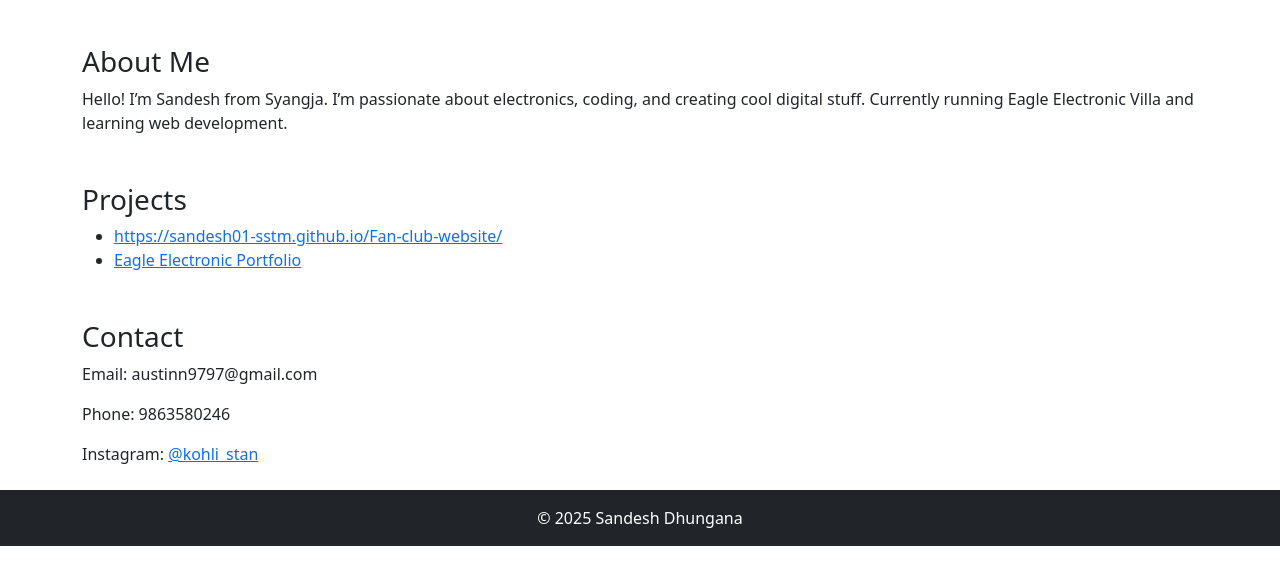
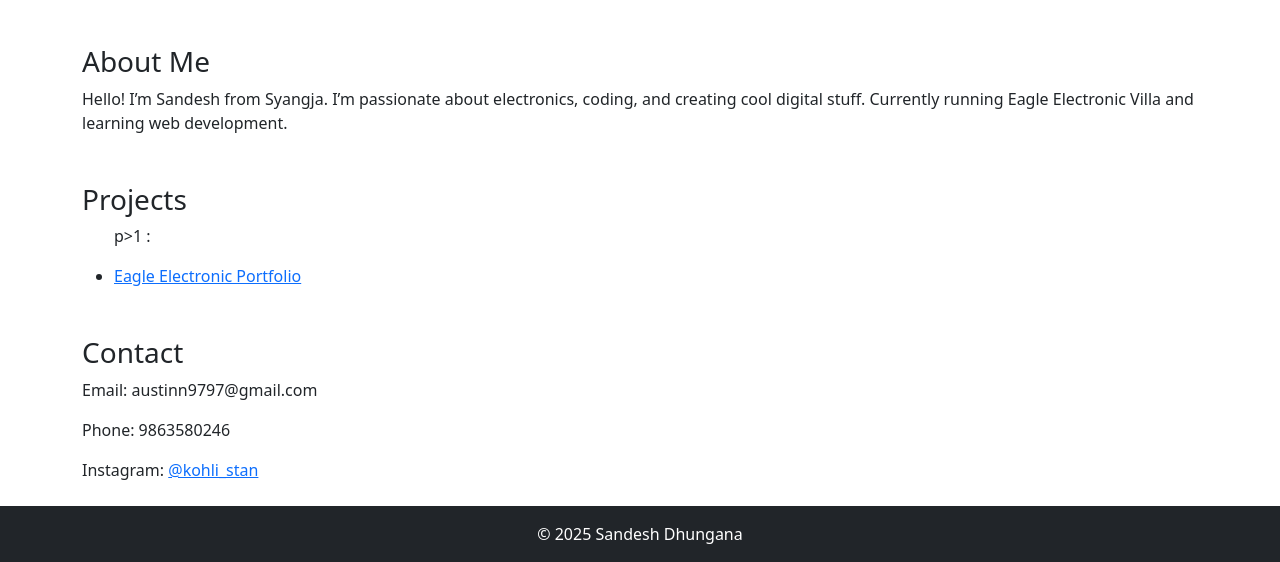
Before and after one commit to sandesh01-sstm/My-Portfolio-, a plain HTML site: page index.html in a window 1280 px wide. Shown: the part 272-834 px from the top of the page. Drawn offline with nearby package versions, Linux system fonts and the light colour scheme.

Commit message:
Update index.html

```diff
--- a/index.html
+++ b/index.html
@@ -38,7 +38,7 @@
 <div class="container mt-5">
   <h3>Projects</h3>
   <ul>
-    <li><a href="#">https://sandesh01-sstm.github.io/Fan-club-website/</a></li>
+    p>1 : <a href="https://sandesh01-sstm.github.io/Fan-club-website"</a></p>
     <li><a href="#">Eagle Electronic Portfolio</a></li>
   </ul>
 </div>
```
